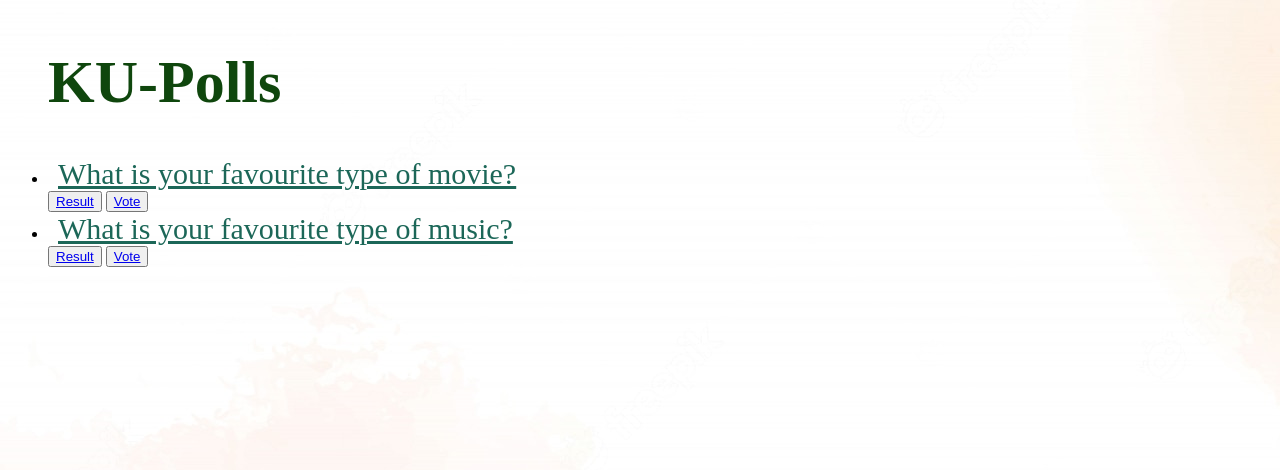
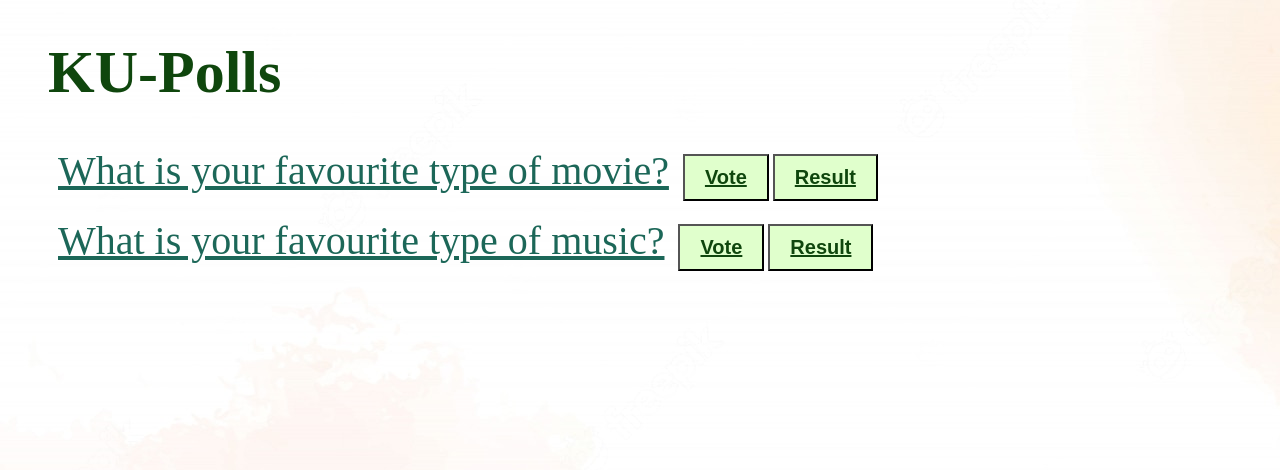
Before and after one commit to natekrth/ku-poll, a Django app: page /polls/ in a window 1280 px wide. Shown: the top 470 px of the page. Run offline with Django 4.2, Linux system fonts and the light colour scheme; data comes from the database, SQL or seed files in the repository.

Commit message:
styling the page

```diff
--- a/polls/static/polls/style.css
+++ b/polls/static/polls/style.css
@@ -2,15 +2,15 @@ body {
     background: white url("images/background.png") no-repeat;
 }
 
-li a {
+#link {
     color: #1C6758;
-    font-size:30px;
+    font-size:40px;
     padding: 10px;
 }
 
 #title {
     color: #0f460d;
-    padding-top: 40px;
+    padding-top: 30px;
     font-size: 60px;
 }
 
@@ -32,10 +32,39 @@ li a {
     padding-left: 20px;
 }
 
-#choice {
+.index-button {
+    padding-top: 10px;
+    padding-bottom: 10px;
+    padding-right: 20px;
+    padding-left: 20px;
+}
+
+#interact-button {
+    background-color: #e0ffcc;
+    color: #0f460d;
+    font-weight: bold;
+    font-size: 20px;
+}
+
+#interact-button:hover {
+    background-color: #a0e970;
+}
+
+#button-text {
+    color: #0f460d;
+    font-weight: bold;
+    font-size: 20px;
+}
+
+.choice {
     font-size: 25px;
     color: #3D8361;
     padding-left: 75px;
+}
+
+#back-button {
+    padding: 10px;
+    margin-left: 50px;
 }
 
 #result {
--- a/polls/templates/polls/detail.html
+++ b/polls/templates/polls/detail.html
@@ -8,7 +8,7 @@
         <legend><h1>{{ question.question_text }}</h1></legend>
         {% if error_message %}<p><strong>{{ error_message }}</strong></p>{% endif %}
         {% for choice in question.choice_set.all %}
-            <input type="radio" name="choice" id="choice{{ forloop.counter }}" value="{{ choice.id }}">
+            <input type="radio" name="choice" class="choice{{ forloop.counter }}" value="{{ choice.id }}">
             <label for="choice{{ forloop.counter }}">{{ choice.choice_text }}</label><br>
         {% endfor %}
     </fieldset>
--- a/polls/templates/polls/index.html
+++ b/polls/templates/polls/index.html
@@ -7,17 +7,18 @@
     <h1 id="title">KU-Polls</h1>
     {% for question in latest_question_list %}
         {% if question.can_vote %}
-            <li><a href="{% url 'polls:detail' question.id %}">{{ question.question_text }}</a></li>
-            <button><a href="{% url 'polls:results' question.id %}"> Result </a></button>
-            <button><a href="{% url 'polls:detail' question.id %}"> Vote </a></button>
+            <p><a id="link" href="{% url 'polls:detail' question.id %}">{{ question.question_text }}</a>
+                <button id="interact-button" class="index-button"><a id="button-text" href="{% url 'polls:detail' question.id %}"> Vote </a></button>
+                <button id="interact-button" class="index-button"><a id="button-text" href="{% url 'polls:results' question.id %}"> Result </a></button>
+            </p>
         {% else %}
-            <p>{{ question.question_text }}</p>
-            <button><a href="{% url 'polls:results' question.id %}"> Result </a></button>
-            <button>Vote</button>
+            <p id="link">{{ question.question_text }}
+                <button id="interact-button" class="index-button">Vote</button>
+                <button id="interact-button" class="index-button"><a id="button-text" href="{% url 'polls:results' question.id %}"> Result </a></button>
+            </p>
         {% endif %}
     {% endfor %}
     </ul>
 {% else %}
-
     <p>No polls are available.</p>
 {% endif %}
--- a/polls/templates/polls/results.html
+++ b/polls/templates/polls/results.html
@@ -4,10 +4,10 @@
 
 <h1 id='result'>{{ question.question_text }}</h1>
 
-<ul id='choice'>
+<ul class='choice'>
 {% for choice in question.choice_set.all %}
     <p>{{ choice.choice_text }} -- {{ choice.votes }}</p>
 {% endfor %}
 </ul>
 
-<a href="{% url 'polls:index'%}" id='choice'>Back to List of Polls</a>
+<button id="back-button"><a id="button-text" href="{% url 'polls:index' %}">Back to List of Polls</a></button>
```
